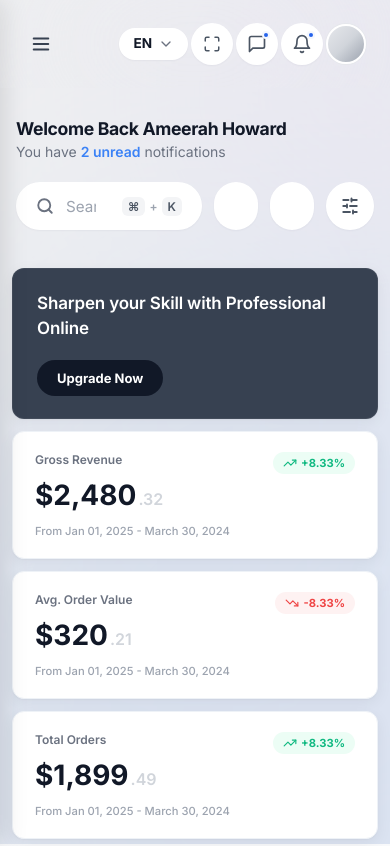
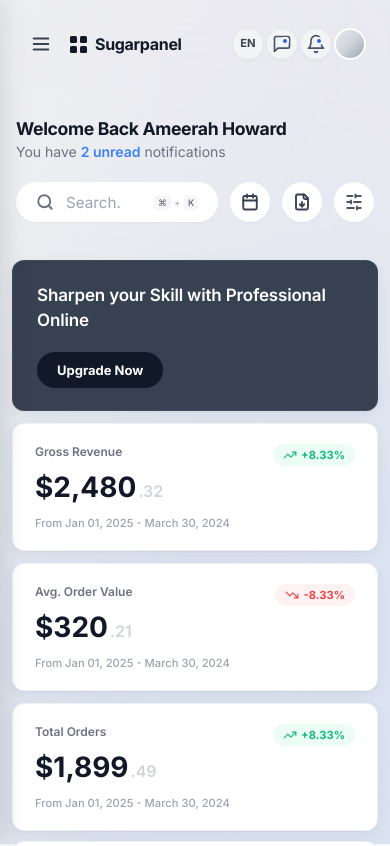
Before and after one commit to Ashmitakamothi/sugarpanel, a React (Vite) app: page / in a window 390 px wide. Shown: the top 846 px of the page. Built offline with nearby package versions, Linux system fonts and the light colour scheme.

Commit message:
feat: Add mobile brand logo and enhance header button sizes for better accessibility

```diff
--- a/src/App.css
+++ b/src/App.css
@@ -439,6 +439,11 @@
 
   .hamburger-btn {
     display: flex;
+  }
+
+  /* Brand logo visible when sidebar is off-screen */
+  .top-header-brand-mobile {
+    display: flex !important;
   }
 
   /* Main content fills full width */
@@ -503,15 +508,59 @@
 
   .top-header-actions {
     gap: 8px;
-  }
+    align-items: center;
+  }
+
   .top-icon-btn {
-    width: 36px;
-    height: 36px;
+    width: 36px !important;
+    height: 36px !important;
+    display: flex !important;
+    align-items: center !important;
+    justify-content: center !important;
+    background: #F3F4F6 !important;
+    border-radius: 50% !important;
+    border: 1px solid #E5E7EB !important;
+    padding: 0 !important;
+  }
+
+  .lang-selector {
+    width: 36px !important;
+    height: 36px !important;
+    padding: 0 !important;
+    display: flex !important;
+    align-items: center !important;
+    justify-content: center !important;
+    font-size: 0.75rem !important;
+    font-weight: 700 !important;
+    border-radius: 50% !important;
+    flex-shrink: 0 !important;
+    background: #F3F4F6 !important;
+    border: 1px solid #E5E7EB !important;
+    color: #374151 !important;
+    line-height: 1 !important;
+  }
+
+  .lang-selector span {
+    display: flex !important;
+    align-items: center !important;
+    justify-content: center !important;
+  }
+
+  .lang-chevron {
+    display: none !important;
   }
 
   .avatar-circle {
-    width: 36px;
-    height: 36px;
+    width: 36px !important;
+    height: 36px !important;
+  }
+
+  .shortcut-hint {
+    display: flex !important;
+    gap: 2px;
+    opacity: 0.8;
+    transform: scale(0.85);
+    margin-right: -4px;
   }
 }
 
@@ -619,37 +668,47 @@
     align-items: center !important;
     width: 100% !important;
     height: auto !important;
-    gap: 12px;
+    gap: 8px;
     margin-top: 4px;
     visibility: visible !important;
     opacity: 1 !important;
   }
 
+  /* Match search bar height with icon buttons */
   .search-bar {
+    flex: 1 1 auto !important;
     width: auto !important;
-    flex: 1 !important;
-    max-width: 100%;
+    min-width: 0 !important;
+    max-width: none !important;
+    height: 40px !important;
+  }
+
+  .shortcut-hint {
+    display: flex !important;
+    transform: scale(0.8);
+    margin-right: -6px;
+  }
+
+  /* Icon-only buttons at tablet/mobile */
+  .header-date-label,
+  .header-export-label {
+    display: none !important;
   }
 
   .header-date-btn,
   .header-export-btn {
-    flex: 1 1 auto;
-    min-width: 0;
-    justify-content: center;
-    font-size: 0.8rem;
-    padding: 0 10px;
-    height: 40px;
-    white-space: normal;
-    text-align: center;
-  }
-
-  .header-date-label {
-    max-width: none;
+    width: 40px !important;
+    min-width: 40px !important;
+    height: 40px !important;
+    padding: 0 !important;
+    flex: 0 0 40px !important;
+    justify-content: center !important;
+    gap: 0 !important;
   }
 
   .header-menu-btn {
-    width: 40px;
-    height: 40px;
+    width: 40px !important;
+    height: 40px !important;
     flex-shrink: 0;
   }
 
@@ -659,7 +718,7 @@
     flex-wrap: nowrap;
     align-items: center;
     gap: 8px;
-    padding: 0 10px;
+    padding: 0 12px;
     min-height: 56px;
     height: auto;
     box-sizing: border-box;
@@ -668,33 +727,47 @@
   }
 
   .top-header-inner {
-    justify-content: flex-end;
+    justify-content: space-between !important;
+    width: 100%;
   }
 
   .hamburger-btn {
     flex-shrink: 0;
+    margin-right: 0;
+  }
+
+  /* Mobile brand: show between hamburger and actions */
+  .top-header-brand-mobile {
+    display: flex !important;
+  }
+
+  .top-header-brand-text {
+    font-size: 0.95rem;
   }
 
   .top-header-actions-wrap {
     width: auto !important;
     max-width: none !important;
     flex: 0 0 auto !important;
-    margin-left: auto !important;
+    margin-left: 0 !important;
     padding: 0 !important;
   }
 
+  /* Inherit circular style from 1024px block */
   .lang-selector {
-    display: inline-flex;
-    padding: 4px 8px;
-    font-size: 0.76rem;
     flex-shrink: 0;
   }
 
   .top-header-actions {
     flex-wrap: nowrap !important;
     white-space: nowrap;
-    gap: 4px !important;
+    gap: 6px !important;
     justify-content: flex-end;
+  }
+
+  .shortcut-hint {
+    display: flex !important;
+    transform: scale(0.85);
   }
 
   /* Stat card compact */
@@ -787,23 +860,78 @@
     padding: 0 8px;
   }
 
+  .top-header-inner {
+    justify-content: space-between !important;
+    width: 100%;
+  }
+
+  .top-header-actions-wrap {
+    width: auto !important;
+    flex: 0 0 auto !important;
+    margin-left: 0 !important;
+  }
+
   .top-header-actions {
-    gap: 3px !important;
-  }
-
+    gap: 2px !important;
+  }
+
+  /* EN button — match size of other icon buttons */
   .lang-selector {
-    padding: 3px 6px;
-    font-size: 0.7rem;
+    width: 32px !important;
+    height: 32px !important;
+    padding: 0 !important;
+    display: flex !important;
+    align-items: center !important;
+    justify-content: center !important;
+    font-size: 0.7rem !important;
+    font-weight: 700 !important;
+    border-radius: 50% !important;
+    flex-shrink: 0 !important;
+    background: #F3F4F6 !important;
+    border: 1px solid #E5E7EB !important;
+    color: #374151 !important;
+    line-height: 1 !important;
+  }
+
+  .lang-selector span {
+    display: flex !important;
+    align-items: center !important;
+    justify-content: center !important;
+  }
+
+  .lang-chevron {
+    display: none !important;
+  }
+
+  /* Slightly smaller brand text so full name fits */
+  .top-header-brand-text {
+    font-size: 0.875rem;
+    white-space: nowrap;
+    overflow: hidden;
+    text-overflow: ellipsis;
+    max-width: 100px;
   }
 
   .top-icon-btn {
-    width: 28px;
-    height: 28px;
+    width: 32px !important;
+    height: 32px !important;
+    display: flex !important;
+    align-items: center !important;
+    justify-content: center !important;
+    background: #F3F4F6 !important;
+    border-radius: 50% !important;
+    border: 1px solid #E5E7EB !important;
+    padding: 0 !important;
+  }
+
+  /* Hide maximize to give logo more room at 400px */
+  .top-btn-maximize {
+    display: none !important;
   }
 
   .avatar-circle {
-    width: 28px;
-    height: 28px;
+    width: 32px !important;
+    height: 32px !important;
   }
   .stats-grid {
     grid-template-columns: 1fr;
@@ -836,7 +964,16 @@
     align-items: center !important;
     width: 100% !important;
     height: auto !important;
+    gap: 6px;
     visibility: visible !important;
+  }
+
+  .search-bar {
+    flex: 1 1 auto !important;
+    width: auto !important;
+    min-width: 0 !important;
+    max-width: none !important;
+    height: 40px !important;
   }
 
   .header-left {
@@ -909,25 +1046,42 @@
 
   /* Dashboard header: icon-only controls on narrow screens */
   .header-date-label {
-    display: none;
+    display: none !important;
   }
 
   .header-date-btn {
-    width: 44px;
-    min-width: 44px;
-    padding: 0;
-    flex: 0 0 auto;
-  }
-
-  .header-export-btn span {
-    display: none;
+    width: 40px !important;
+    min-width: 40px !important;
+    height: 40px !important;
+    padding: 0 !important;
+    flex: 0 0 40px !important;
+    justify-content: center !important;
+    gap: 0 !important;
+  }
+
+  .header-export-label {
+    display: none !important;
   }
 
   .header-export-btn {
-    width: 44px;
-    min-width: 44px;
-    padding: 0;
-    flex: 0 0 auto;
+    width: 40px !important;
+    min-width: 40px !important;
+    height: 40px !important;
+    padding: 0 !important;
+    flex: 0 0 40px !important;
+    justify-content: center !important;
+    gap: 0 !important;
+  }
+
+  .btn-right-icon {
+    color: #374151 !important;
+    flex-shrink: 0;
+  }
+
+  .shortcut-hint {
+    display: flex !important;
+    transform: scale(0.75);
+    margin-right: -8px;
   }
 }
 
@@ -2176,6 +2330,28 @@ input:checked + .p-slider:before {
   box-sizing: border-box;
   display: flex;
   justify-content: flex-end;
+  flex-shrink: 0;
+}
+
+/* Mobile brand logo — hidden on desktop, shown on mobile when sidebar is off-screen */
+.top-header-brand-mobile {
+  display: none;
+  align-items: center;
+  gap: 8px;
+  flex: 1;
+  min-width: 0;
+  overflow: hidden;
+}
+
+.top-header-brand-text {
+  font-family: var(--font-main);
+  font-size: 1rem;
+  font-weight: 700;
+  letter-spacing: -0.02em;
+  color: #111827;
+  white-space: nowrap;
+  overflow: hidden;
+  text-overflow: ellipsis;
 }
 
 .top-header-actions {
--- a/src/components/Header.jsx
+++ b/src/components/Header.jsx
@@ -34,12 +34,12 @@ const Header = () => {
           aria-label="Date"
         >
           <span className="header-date-label">Date</span>
-          <Calendar size={16} strokeWidth={2.5} className="btn-right-icon" aria-hidden="true" />
+          <Calendar size={18} strokeWidth={2.5} className="btn-right-icon" aria-hidden="true" />
         </button>
 
         <button type="button" className="header-export-btn" aria-label="Export Document">
           <span className="header-export-label">Export Document</span>
-          <FileDown size={16} strokeWidth={2.5} className="btn-right-icon" aria-hidden="true" />
+          <FileDown size={18} strokeWidth={2.5} className="btn-right-icon" aria-hidden="true" />
         </button>
 
         <button type="button" className="header-menu-btn" aria-label="Filter or Settings">
--- a/src/components/Sidebar.jsx
+++ b/src/components/Sidebar.jsx
@@ -11,11 +11,7 @@ const Sidebar = ({ isOpen, onClose }) => {
     { label: 'Inbox' },
     { label: 'Pages' },
     { label: 'Reports' },
-    { label: 'Apps' },
-     { label: 'Apps' },
-      { label: 'Apps' },
-       { label: 'Apps' },
-        { label: 'Apps' },
+
   ];
 
   const bottomItems = [
--- a/src/components/TopHeader.jsx
+++ b/src/components/TopHeader.jsx
@@ -14,6 +14,14 @@ const TopHeader = ({ onMenuToggle }) => {
         <button className="hamburger-btn" type="button" onClick={onMenuToggle} aria-label="Open menu">
           <Menu size={22} strokeWidth={2} />
         </button>
+
+        {/* Mobile-only brand logo — visible when sidebar is hidden */}
+        <div className="top-header-brand-mobile" aria-label="Sugarpanel">
+          <div className="brand-mark" aria-hidden="true">
+            <span /><span /><span /><span />
+          </div>
+          <span className="top-header-brand-text">Sugarpanel</span>
+        </div>
 
         <div className="top-header-actions-wrap">
           <div className="top-header-actions">
```
